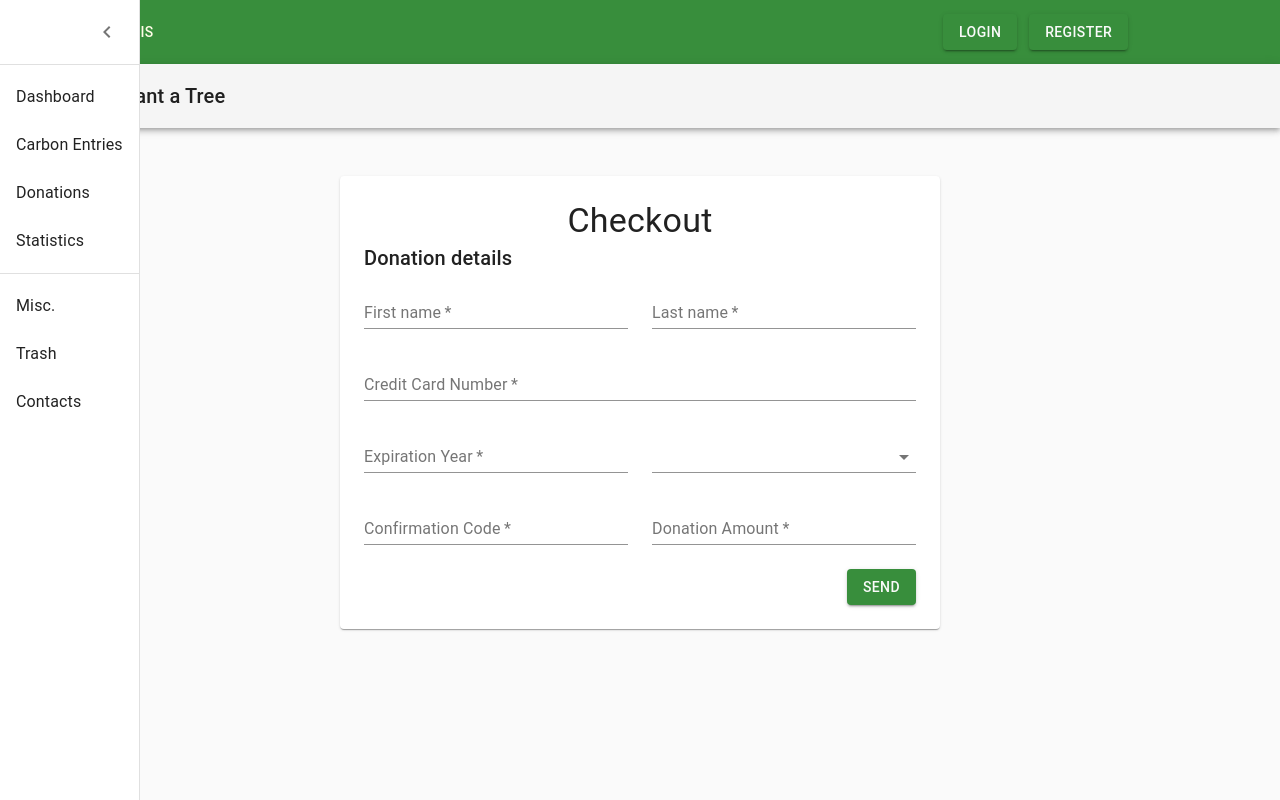
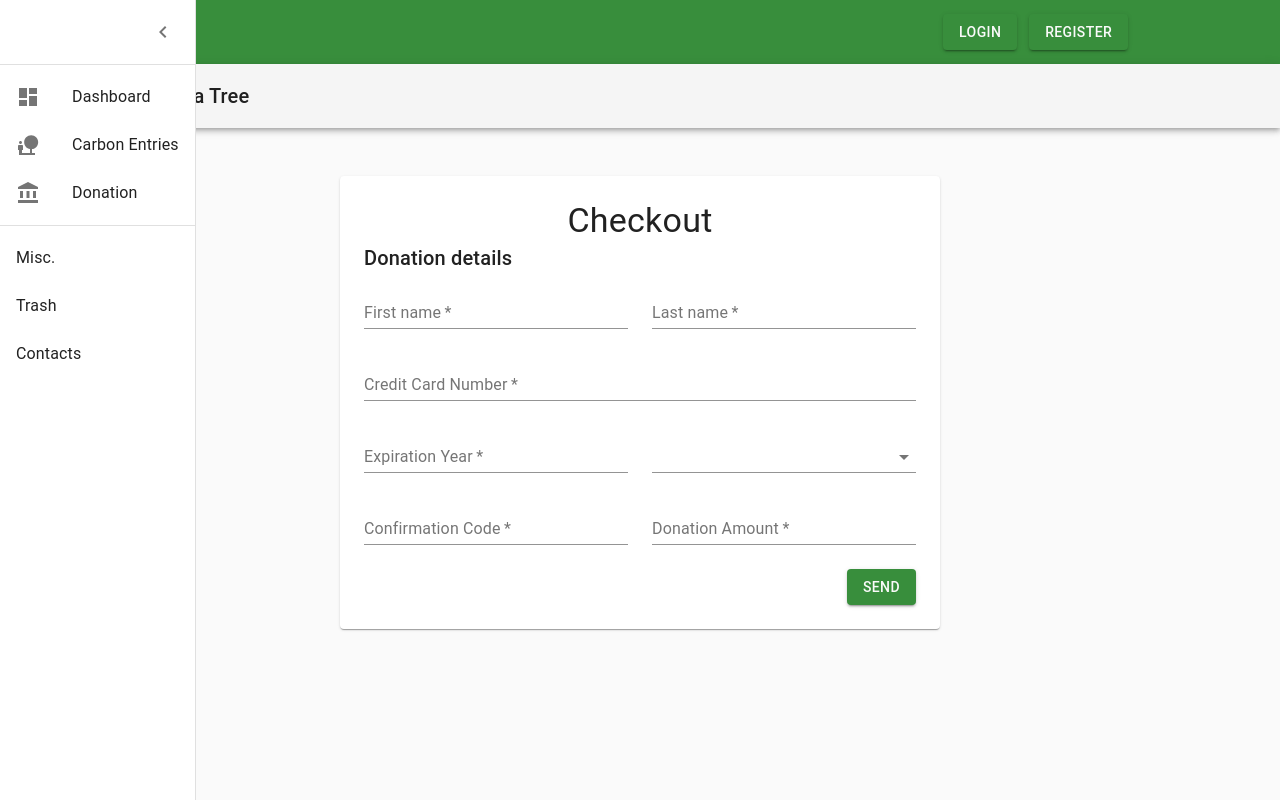
Before and after one commit to Alb33rt/artemis, a React (Create React App) app in the folder code-client/: page /donation in a window 1280 px wide. Both pictures are taken after a click on the button "menu". Built offline with nearby package versions, Linux system fonts and the light colour scheme; no server answers.

Commit message:
Linked on Navbar

```diff
--- a/code-client/src/components/donation.jsx
+++ b/code-client/src/components/donation.jsx
@@ -14,6 +14,7 @@ import FormControlLabel from '@material-ui/core/FormControlLabel';
 import Checkbox from '@material-ui/core/Checkbox';
 import Select from '@material-ui/core/Select';
 import MenuItem from '@material-ui/core/MenuItem';
+import { Container } from '@material-ui/core';
 
 
 const useStyles = makeStyles((theme) => ({
@@ -73,9 +74,11 @@ export default function Checkout() {
                 <CssBaseline />
                 <AppBar position="absolute" color="default" className={classes.appBar}>
                     <Toolbar>
+                        <Container max-width="lg">
                         <Typography variant="h6" color="inherit" noWrap>
                             Donate to Plant a Tree
                         </Typography>
+                        </Container>
                     </Toolbar>
                 </AppBar>
                 <main className={classes.layout}>
--- a/code-client/src/components/navBar.jsx
+++ b/code-client/src/components/navBar.jsx
@@ -22,6 +22,10 @@ import ListItemIcon from '@material-ui/core/ListItemIcon';
 import ListItemText from '@material-ui/core/ListItemText';
 import InboxIcon from '@material-ui/icons/MoveToInbox';
 import { Theme } from '../colorTheme.js';
+
+import DashboardIcon from '@material-ui/icons/Dashboard';
+import NaturePeopleIcon from '@material-ui/icons/NaturePeople';
+import AccountBalanceIcon from '@material-ui/icons/AccountBalance';
 
 const drawerWidth = 240;
 
@@ -151,11 +155,24 @@ function NavBar() {
                     </DrawerHeader>
                     <Divider />
                     <List>
-                    {['Dashboard', 'Carbon Entries', 'Donations', 'Statistics'].map((text, index) => (
-                        <ListItem button key={text}>
-                        <ListItemText primary={text} />
+                        <ListItem button key="Dashboard" component={Link} to="/dashboard">
+                            <ListItemIcon>
+                                <DashboardIcon />
+                            </ListItemIcon>
+                            <ListItemText primary="Dashboard"  />
                         </ListItem>
-                    ))}
+                        <ListItem button key="Carbon Entries" component={Link} to="/carbonEntryPage">
+                            <ListItemIcon>
+                                <NaturePeopleIcon />
+                            </ListItemIcon>
+                            <ListItemText primary="Carbon Entries" />
+                        </ListItem>
+                        <ListItem button key="Donation" component={Link} to="/donation">
+                            <ListItemIcon>
+                                <AccountBalanceIcon />
+                            </ListItemIcon>
+                            <ListItemText primary="Donation" />
+                        </ListItem>
                     </List>
                     <Divider />
                     <List>
```
